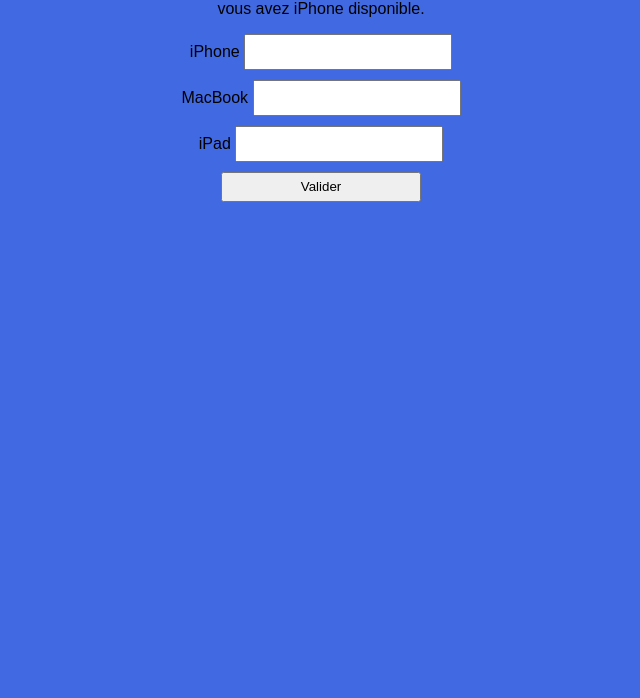
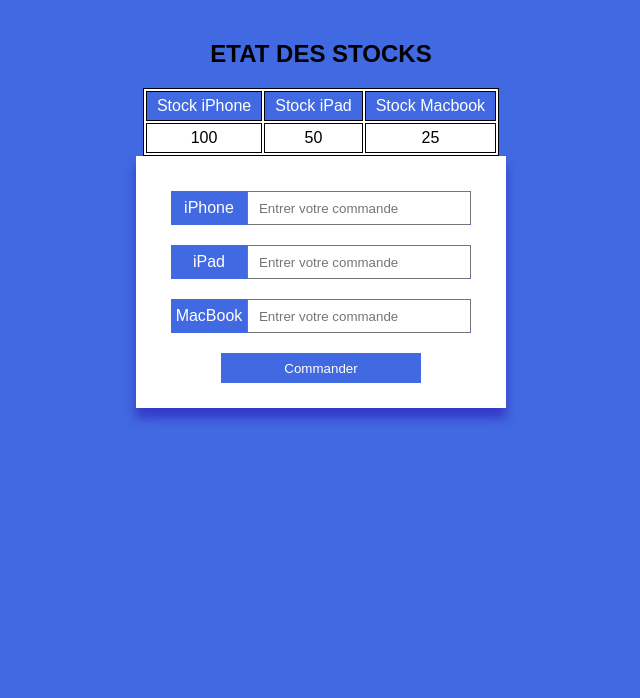
Before and after one commit to CedricFonsat/Gestion-Stock, a plain HTML site: page index.html in a window 1280 px wide. Shown: the part 102-800 px from the top of the page, without its empty margins (319-959 px from the left). Drawn offline with nearby package versions, Linux system fonts and the light colour scheme.

Commit message:
M.A.J of file

```diff
--- a/assets/css/style.css
+++ b/assets/css/style.css
@@ -1,19 +1,94 @@
-body{
+/*--------------style global de la page----------*/
+body {
     background-color: royalblue;
     font-family: Arial, Helvetica, sans-serif;
 }
-section{
+
+section {
     width: 100%;
     text-align: center;
 }
-div{
+
+/*--------------style du tableau d'affichage des stocks----------*/
+#displayStock {
+    width: 100%;
+    display: flex;
+    align-items: center;
+    flex-direction: column;
+}
+
+img {
+    width: 200px;
+    margin: 30px;
+}
+
+table {
+    border: 1px solid black;
+    background-color: white;
+}
+
+.headTable {
+    background-color: royalblue;
+    color: white;
+}
+
+td {
+    border: 1px solid black;
+    padding: 5px 10px;
+}
+
+#stop {
+    display: flex;
+    align-items: center;
+    justify-content: center;
+    background-color: rgb(205, 44, 44);
+    width: 370px;
+    height: 40px;
+    color: white;
+}
+
+/*--------------style pour le "removeStock"----------*/
+#removeStock {
+    display: flex;
+    justify-content: center;
+}
+
+form {
+    display: flex;
+    flex-direction: column;
+    align-items: flex-end;
+    background-color: white;
+    padding: 25px;
+    box-shadow: 0px 10px 10px #290fac88;
+}
+
+.product {
     margin: 10px;
+    background-color: royalblue;
+    width: 300px;
+    display: flex;
+    align-items: center;
+    justify-content: space-between;
 }
-input{
+
+label {
+    color: white;
+    margin: auto;
+}
+
+input {
     width: 200px;
     height: 30px;
+    padding: 0px 10px;
 }
-#buttonRemoveStock{
+
+#buttonRemoveStock {
     width: 200px;
     height: 30px;
+    margin: auto;
+    margin-top: 10px;
+    border: none;
+    background-color: royalblue;
+    color: white;
+    cursor: pointer;
 }
--- a/assets/js/main.js
+++ b/assets/js/main.js
@@ -1,30 +1,80 @@
-let ipadRemoveStock = document.querySelector("#ipadRemoveStock").value
-let macbookRemoveStock = document.querySelector("#macbookRemoveStock").value
 let stock = document.querySelector("article")
-let test = document.querySelector("#super")
+let iphoneStock = document.querySelector("#iphoneStock")
+let ipadStock = document.querySelector("#ipadStock")
+let macbookStock = document.querySelector("#macbookStock")
+let stopStock = document.querySelector("#stop")
 let numberIphone = 100
 let numberIpad = 50
 let numberMacbook = 25
 
-test.innerText = numberIphone
-createText()
-function createText() {
-    let elementStock = document.createElement("p")
-    elementStock.innerText = "vous avez iPhone disponible."
-    elementStock.id = "test"
-   stock.appendChild(elementStock)
-}
+//affichage de la banière stop
+stopStock.style.display = "none"
 
-function removeTest(numberIphone,iphoneRemoveStock){
+
+//affichage des stocks sur la page HTML
+iphoneStock.innerText = numberIphone
+ipadStock.innerText = numberIpad
+macbookStock.innerText = numberMacbook
+
+// fonction pour enlever du stocks
+function removeStock(numberStock, removeStock) {
     console.log("testttttttt");
-   let result = parseInt(numberIphone) - parseInt(iphoneRemoveStock)
-   return result
+    let result = parseInt(numberStock) - parseInt(removeStock)
+    return result
 
 }
 
+//update de la fonction pour enlever du stocks et utiliser pour le onclick
 function updateRemove() {
     let iphoneRemoveStock = document.querySelector("#iphoneRemoveStock").value
-    numberIphone = removeTest(numberIphone, iphoneRemoveStock )
-    test.innerText = numberIphone
-    console.log("good");
+    let ipadRemoveStock = document.querySelector("#ipadRemoveStock").value
+    let macbookRemoveStock = document.querySelector("#macbookRemoveStock").value
+
+    numberIphone = removeStock(numberIphone,iphoneRemoveStock)
+    numberIpad = removeStock(numberIpad,ipadRemoveStock)
+    numberMacbook = removeStock(numberMacbook,macbookRemoveStock)
+
+    iphoneStock.innerText = numberIphone
+    ipadStock.innerText = numberIpad
+    macbookStock.innerText = numberMacbook
+
+    statusStock(numberIphone,iphoneStock)
+    statusStock(numberIpad,ipadStock)
+    statusStock(numberMacbook,macbookStock)
 }
+
+//status des stocks après suppression
+function statusStock(numberProduct,nameStock) {
+    if (numberProduct < 0) {
+        console.log("error");
+        stopStock.style.display = "flex"
+        nameStock.innerText = 0
+    }
+}
+
+
+// verifier si les stocks afficher sont NaN
+//tentative pour eviter l'affichage de NaN si l'on choisi un seul produit
+/*
+function ifNan(x) {
+    if (isNaN(x)) {
+        macbookRemoveStock = 0
+        ipadRemoveStock = 0
+    }
+    return x;
+  }
+  function isEmpty(){
+    var str = document.forms['form'].iphoneRemoveStock.value;
+    if( !str.replace(/\s+/, '').length ) {
+         alert( "Le champ Name est vide!" );
+         return false;
+    }else{
+        updateRemove()
+    }
+}
+  console.log("with : "+typeof(parseInt(iphoneStock)));
+  console.log("without : "+typeof(iphoneStock));
+  console.log("separate");
+  console.log("with : "+typeof(parseInt(numberIphone)));
+  console.log("without : "+typeof(numberIphone));
+  */
--- a/index.html
+++ b/index.html
@@ -1,32 +1,63 @@
 <!DOCTYPE html>
 <html lang="fr">
+
 <head>
     <meta charset="UTF-8">
     <meta http-equiv="X-UA-Compatible" content="IE=edge">
     <meta name="viewport" content="width=device-width, initial-scale=1.0">
+    <link rel="icon" type="image/x-icon" href="assets/images/icon.png">
+    <link rel="stylesheet"
+        href="https://fonts.googleapis.com/css2?family=Material+Symbols+Outlined:opsz,wght,FILL,GRAD@48,400,0,0" />
     <link rel="stylesheet" href="assets/css/style.css">
     <title>Stoky</title>
 </head>
+
 <body>
     <section>
+        <img src="assets/images/logo.png" alt="" srcset="">
         <h1>ETAT DES STOCKS</h1>
-        <article id="displayStock"><p id="super"></p></article>
-        <form id="removeStock">
-            <div>
-                <label for="iphoneRemoveStock">iPhone</label>
-                <input id="iphoneRemoveStock" name="iphoneRemoveStock" type="number">
+        <article id="displayStock">
+            <div id="stop">
+                <p>STOP VOUS N'AVEZ PLUS DE STOCKS &ensp; </p><span class="material-symbols-outlined">
+                    block
+                </span>
             </div>
-            <div>
-                <label for="macbookRemoveStock">MacBook</label>
-                <input id="macbookRemoveStock" name="macbookRemoveStock" type="number">
-            </div>
-            <div>
-                <label for="ipadRemoveStock">iPad</label>
-                <input id="ipadRemoveStock" name="ipadRemoveStock" type="number">
-            </div>
-            <button id="buttonRemoveStock" type="button" onclick="updateRemove()">Valider</button>
-        </form>
+            <table>
+                <tr class="headTable">
+                    <td>Stock iPhone</td>
+                    <td>Stock iPad</td>
+                    <td>Stock Macbook</td>
+                </tr>
+                <tr>
+                    <td id="iphoneStock"></td>
+                    <td id="ipadStock"></td>
+                    <td id="macbookStock"></td>
+                </tr>
+            </table>
+        </article>
+        <article id="removeStock">
+            <form name="form">
+                <div class="product">
+                    <label for="iphoneRemoveStock">iPhone</label>
+                    <input id="iphoneRemoveStock" placeholder="Entrer votre commande" name="iphoneRemoveStock"
+                        type="number">
+                </div>
+                <div class="product">
+                    <label for="ipadRemoveStock">iPad</label>
+                    <input id="ipadRemoveStock" placeholder="Entrer votre commande" name="ipadRemoveStock"
+                        type="number">
+                </div>
+                <div class="product">
+                    <label for="macbookRemoveStock">MacBook</label>
+                    <input id="macbookRemoveStock" placeholder="Entrer votre commande" name="macbookRemoveStock"
+                        type="number">
+                </div>
+                <button id="buttonRemoveStock" type="button" onclick="updateRemove()">Commander
+                </button>
+            </form>
+        </article>
     </section>
     <script src="assets/js/main.js"></script>
 </body>
+
 </html>
```
Also changed, not shown: assets/images/icon.png (added), assets/images/logo.png (added).
